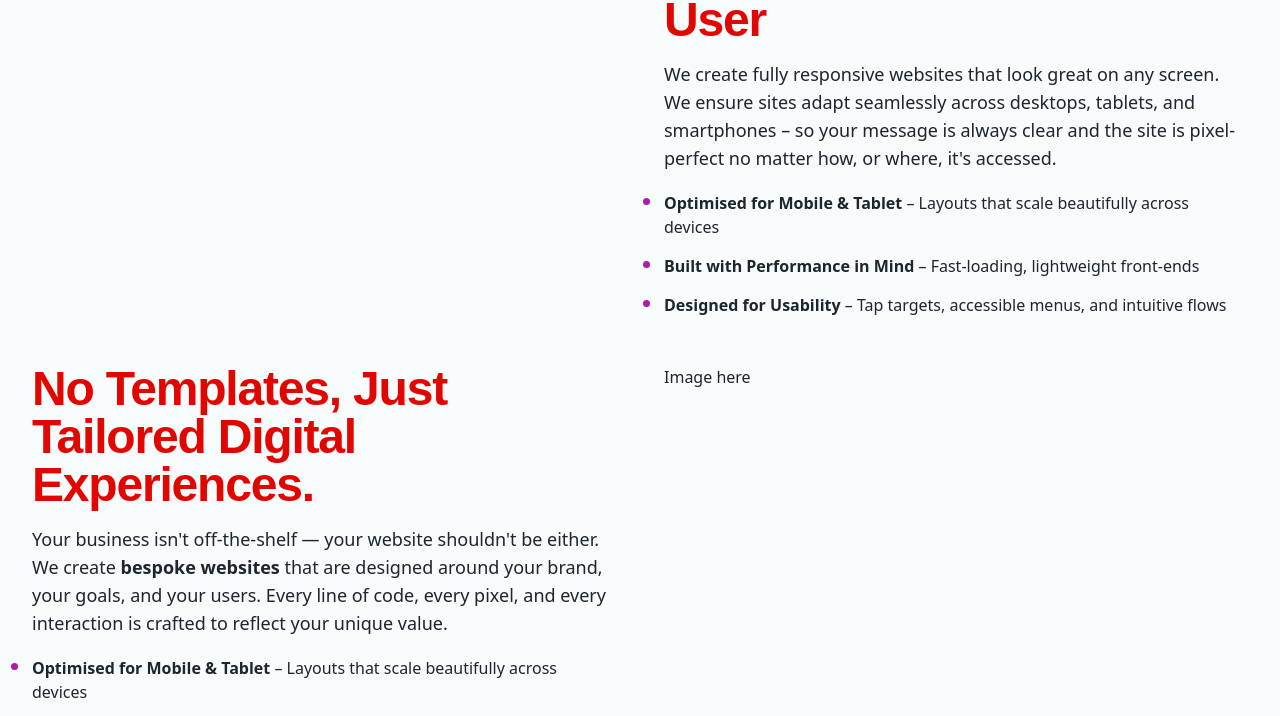
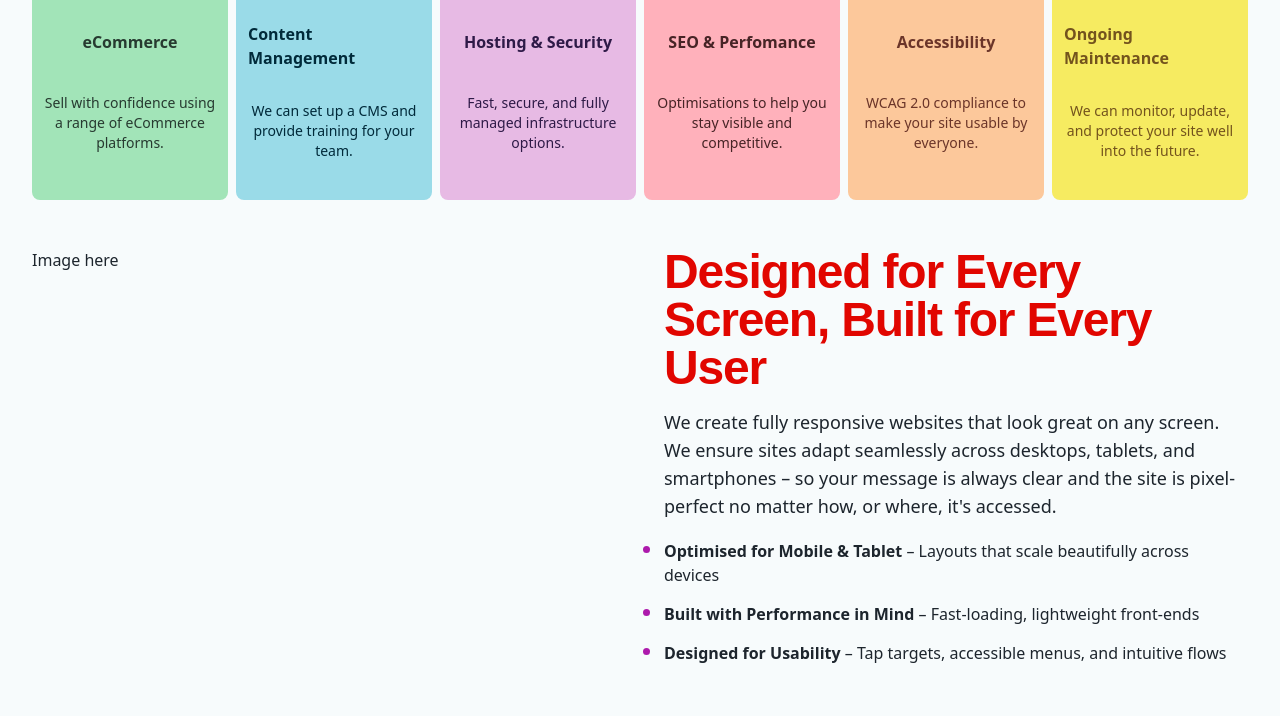
Before and after one commit to bigpixeldotcom/big-pixel-2025, a Next.js app: page /web in a window 1280 px wide. Shown: the part 1719-2435 px from the top of the page. Built offline with nearby package versions, Linux system fonts and the light colour scheme; a web font is replaced by a local one.

Commit message:
Updates and bits

```diff
--- a/src/app/digital/page.tsx
+++ b/src/app/digital/page.tsx
@@ -1,6 +1,77 @@
+import { Container } from '@/components/Container'
 import PageHeader from '@/components/PageHeader'
 import RootLayout from '@/components/RootLayout'
-import { faGearCode } from '@awesome.me/kit-89a9106b13/icons/classic/regular'
+import { VimeoPortfolio169 } from '@/components/VimeoPlayer'
+import {
+  faBalanceScale,
+  faFloppyDisk,
+  faGearCode,
+  faLayerPlus,
+  faRectangleHistory,
+  faShieldKeyhole,
+  faWebhook,
+} from '@awesome.me/kit-89a9106b13/icons/sharp/regular'
+import type { IconDefinition } from '@fortawesome/fontawesome-svg-core'
+import { FontAwesomeIcon } from '@fortawesome/react-fontawesome'
+
+interface Services {
+  id: number
+  title: string
+  description: string
+  icon: IconDefinition
+  colour: string
+  text: string
+}
+const services = [
+  {
+    id: 1,
+    title: 'Secure Authentication',
+    description: 'Role-based access, tokenized sessions, and encrypted logins.',
+    icon: faShieldKeyhole,
+    colour: 'bg-green-10',
+    text: 'text-green-100',
+  },
+  {
+    id: 2,
+    title: 'Data Compliance',
+    description: 'GDPR-aligned development practices and data handling.',
+    icon: faBalanceScale,
+    colour: 'bg-blue-10',
+    text: 'text-blue-100',
+  },
+  {
+    id: 3,
+    title: 'Scalable Infrastructure',
+    description: 'Cloud-native setups with performance and the future in mind.',
+    icon: faLayerPlus,
+    colour: 'bg-purple-10',
+    text: 'text-purple-100',
+  },
+  {
+    id: 4,
+    title: 'Backups & Monitoring',
+    description: 'Regular snapshots and backups, plus live system monitoring.',
+    icon: faFloppyDisk,
+    colour: 'bg-red-10',
+    text: 'text-red-100',
+  },
+  {
+    id: 5,
+    title: 'Built-in API Security',
+    description: 'API endpoints with validation, throttling, and key-based access.',
+    icon: faWebhook,
+    colour: 'bg-orange-10',
+    text: 'text-orange-100',
+  },
+  {
+    id: 6,
+    title: 'CMS Backends',
+    description: 'Custom or headless setups without bloat or unnecessary exposure.',
+    icon: faRectangleHistory,
+    colour: 'bg-yellow-10',
+    text: 'text-yellow-100',
+  },
+]
 
 export default function Digital() {
   return (
@@ -11,6 +82,36 @@ export default function Digital() {
         icon={faGearCode}
         colour="bg-blue-50"
       />
+      <Container>
+        <main className="my-12">
+          <div className="flex w-full flex-col gap-6 lg:gap-12">
+            <div className="flex">
+              <h1 className="bp-gradient bg-clip-text font-mono text-6xl leading-16 font-black text-transparent md:text-8xl md:leading-28 lg:text-9xl lg:leading-36">
+                Big data
+              </h1>
+            </div>
+            <p className="flex-grow text-lg font-medium text-grey-75 lg:text-3xl lg:leading-10">
+              A beautiful front end is only half the story.
+              <br />
+              We design and develop secure, scalable back-end systems that keep your data safe, your users protected,
+              and your site performing at its best.
+            </p>
+            <VimeoPortfolio169 videoId={1103832184} />
+            <h2 className="text-3xl font-bold text-grey-75">Key Digital Services We Offer</h2>
+            <div className="grid grid-cols-2 gap-2 md:grid-cols-3 lg:grid-cols-6">
+              {services.map((service: Services) => (
+                <div key={service.id} className={`aspect-square w-full rounded-lg p-3 ${service.colour}`}>
+                  <div className={`flex h-48 flex-col items-center justify-evenly gap-1 ${service.text}`}>
+                    <FontAwesomeIcon icon={service.icon} className="text-6xl" />
+                    <p className="font-semibold tracking-tight">{service.title}</p>
+                    <p className="text-center text-sm">{service.description}</p>
+                  </div>
+                </div>
+              ))}
+            </div>
+          </div>
+        </main>
+      </Container>
     </RootLayout>
   )
 }
--- a/src/app/web/page.tsx
+++ b/src/app/web/page.tsx
@@ -6,11 +6,11 @@ import {
   faCartShopping,
   faChartLineUp,
   faFolderTree,
-  faRectangleCode,
   faShieldKeyhole,
+  faSquareCode,
   faUniversalAccess,
   faWrench,
-} from '@awesome.me/kit-89a9106b13/icons/classic/regular'
+} from '@awesome.me/kit-89a9106b13/icons/sharp/regular'
 import type { IconDefinition } from '@fortawesome/fontawesome-svg-core'
 import { FontAwesomeIcon } from '@fortawesome/react-fontawesome'
 
@@ -79,7 +79,7 @@ export default function Web() {
       <PageHeader
         title="Web Design"
         subtitle="Websites, user interfaces, and user experience"
-        icon={faRectangleCode}
+        icon={faSquareCode}
         colour="bg-green-50"
       />
       <Container>
@@ -96,12 +96,24 @@ export default function Web() {
               development, that website will need to be fast, accessible, easy to navigate, and impactful.
             </p>
             <ScrollingSite />
+            <h2 className="text-3xl font-bold text-grey-75">Key Web Design Services We Offer</h2>
+            <div className="grid grid-cols-2 gap-2 md:grid-cols-3 lg:grid-cols-6">
+              {services.map((service: Services) => (
+                <div key={service.id} className={`aspect-square w-full rounded-lg p-3 ${service.colour}`}>
+                  <div className={`flex h-48 flex-col items-center justify-evenly gap-1 ${service.text}`}>
+                    <FontAwesomeIcon icon={service.icon} fixedWidth className="text-6xl" />
+                    <p className="font-semibold">{service.title}</p>
+                    <p className="text-center text-sm">{service.description}</p>
+                  </div>
+                </div>
+              ))}
+            </div>
             <div className="grid grid-cols-2 gap-6 lg:gap-12">
               <div className="order-1 col-span-full lg:col-span-1">Image here</div>
               <div className="order-2 col-span-full lg:col-span-1">
-                <h2 className="font-mono text-5xl font-extrabold tracking-tight text-red-50">
+                <h3 className="font-mono text-5xl font-extrabold tracking-tight text-red-50">
                   Designed for Every Screen, Built for Every User
-                </h2>
+                </h3>
                 <p className="mt-4 text-grey-100 lg:text-lg">
                   We create fully responsive websites that look great on any screen. We ensure sites adapt seamlessly
                   across desktops, tablets, and smartphones &ndash; so your message is always clear and the site is
@@ -123,9 +135,9 @@ export default function Web() {
                 </ul>
               </div>
               <div className="order-4 col-span-full lg:order-3 lg:col-span-1">
-                <h2 className="font-mono text-5xl font-extrabold tracking-tight text-red-50">
+                <h3 className="font-mono text-5xl font-extrabold tracking-tight text-red-50">
                   No Templates, Just Tailored Digital Experiences.
-                </h2>
+                </h3>
                 <p className="mt-4 text-grey-100 lg:text-lg">
                   Your business isn&apos;t off-the-shelf &mdash; your website shouldn&apos;t be either. We create{' '}
                   <strong>bespoke websites</strong> that are designed around your brand, your goals, and your users.
@@ -133,24 +145,24 @@ export default function Web() {
                 </p>
                 <ul className="mt-4 list-disc space-y-3 marker:text-xl marker:text-purple-50">
                   <li>
-                    <span className="font-semibold">Optimised for Mobile &amp; Tablet </span>
-                    &ndash; Layouts that scale beautifully across devices
+                    <span className="font-semibold">Fully Tailored Design </span>
+                    &ndash; No templates or pre-built themes
                   </li>
                   <li>
-                    <span className="font-semibold">Built with Performance in Mind </span>
-                    &ndash; Fast-loading, lightweight front-ends
+                    <span className="font-semibold">Custom Features &amp; Integrations </span>
+                    &ndash; From booking systems to CRM connections
                   </li>
                   <li>
-                    <span className="font-semibold">Designed for Usability </span>
-                    &ndash; Tap targets, accessible menus, and intuitive flows
+                    <span className="font-semibold">Scalable Architecture </span>
+                    &ndash; Built to grow with your business
                   </li>
                 </ul>
               </div>
               <div className="order-3 col-span-full lg:order-4 lg:col-span-1">Image here</div>
             </div>
-            <h2 className="font-mono text-5xl font-extrabold tracking-tight text-red-50 lg:mt-12">
+            <h3 className="font-mono text-5xl font-extrabold tracking-tight text-red-50 lg:mt-12">
               Built to Grow With You
-            </h2>
+            </h3>
             <p className="-mt-6 text-grey-800 lg:text-lg">
               Whether you&apos;re launching your first site or managing a complex digital ecosystem, we&apos;re here for
               the long haul.
@@ -158,18 +170,6 @@ export default function Web() {
               From eCommerce platforms to ongoing maintenance, content updates to performance audits &mdash; we provide
               the support you need to keep your site running smoothly and evolving with your goals.
             </p>
-            <h3 className="text-3xl font-bold text-grey-75">Key Web Design Services We Offer</h3>
-            <div className="grid grid-cols-2 gap-2 md:grid-cols-3 lg:grid-cols-6">
-              {services.map((service: Services) => (
-                <div key={service.id} className={`aspect-square w-full rounded-lg p-3 ${service.colour}`}>
-                  <div className={`flex h-48 flex-col items-center justify-evenly gap-1 ${service.text}`}>
-                    <FontAwesomeIcon icon={service.icon} fixedWidth className="text-6xl" />
-                    <p className="font-semibold">{service.title}</p>
-                    <p className="text-center text-sm">{service.description}</p>
-                  </div>
-                </div>
-              ))}
-            </div>
           </div>
         </main>
       </Container>
--- a/src/components/Header.tsx
+++ b/src/components/Header.tsx
@@ -1,6 +1,6 @@
 'use client'
 
-import { faBars, faXmark } from '@awesome.me/kit-89a9106b13/icons/classic/regular'
+import { faBars, faXmark } from '@awesome.me/kit-89a9106b13/icons/sharp/regular'
 import { FontAwesomeIcon } from '@fortawesome/react-fontawesome'
 import { motion, Variants } from 'motion/react'
 import Link from 'next/link'
--- /dev/null
+++ b/src/components/VimeoPlayer.tsx
@@ -0,0 +1,63 @@
+'use client'
+
+import Player from '@vimeo/player'
+import type React from 'react'
+import { useEffect, useRef } from 'react'
+
+interface VimeoBackgroundProps {
+  videoId: number
+  autoplay?: boolean
+  loop?: boolean
+  muted?: boolean
+}
+
+export const VimeoPortfolio169: React.FC<VimeoBackgroundProps> = ({ videoId, autoplay, loop, muted }) => {
+  const containerRef = useRef<HTMLDivElement>(null)
+
+  useEffect(() => {
+    if (!containerRef.current) return
+
+    const vimeoPlayer = new Player(containerRef.current, {
+      id: videoId,
+      background: true,
+      autoplay,
+      loop,
+      muted,
+      controls: false,
+      autopause: false,
+      responsive: true,
+    })
+
+    vimeoPlayer.setVolume(0)
+
+    const resizeVideo = () => {
+      if (!containerRef.current) return
+      const windowWidth = window.innerWidth
+      const aspectRatio = 16 / 9
+      let videoWidth = 0
+      let videoHeight = 0
+
+      if (windowWidth >= 1280) {
+        videoWidth = 1152
+        videoHeight = videoWidth / aspectRatio
+      } else {
+        videoWidth = windowWidth - 72
+        videoHeight = videoWidth / aspectRatio
+      }
+      containerRef.current.style.width = `${videoWidth}px`
+      containerRef.current.style.height = `${videoHeight}px`
+      containerRef.current.style.objectFit = 'cover'
+      containerRef.current.style.overflow = 'hidden'
+    }
+
+    resizeVideo()
+
+    window.addEventListener('resize', resizeVideo)
+
+    return () => {
+      window.removeEventListener('resize', resizeVideo)
+    }
+  }, [videoId, autoplay, loop, muted])
+
+  return <div ref={containerRef} className="w-full overflow-hidden" />
+}
--- a/src/lib/navigation.ts
+++ b/src/lib/navigation.ts
@@ -3,8 +3,8 @@ import {
   faGearCode,
   faNewspaper,
   faPaintbrushPencil,
-  faRectangleCode,
-} from '@awesome.me/kit-89a9106b13/icons/classic/regular'
+  faSquareCode,
+} from '@awesome.me/kit-89a9106b13/icons/sharp/regular'
 import type { IconDefinition } from '@fortawesome/fontawesome-svg-core'
 
 interface NavProps {
@@ -21,14 +21,14 @@ interface NavProps {
 export const navigation: NavProps[] = [
   {
     id: 0,
-    icon: faRectangleCode,
+    icon: faSquareCode,
     background: 'bg-green-50',
     hover: 'hover:bg-green-75',
     text: 'text-white',
     name: 'Web Design',
     value: '/web',
     description:
-      'Lorem ipsum dolor sit amet consectetur adipiscing elit. Sit amet consectetur adipiscing elit quisque faucibus ex. Adipiscing elit quisque faucibus ex sapien vitae pellentesque.',
+      "Whatever you're doing — selling, creating, building, or collaborating — it's almost certain you'll need a website to go with it.",
   },
   {
     id: 1,
@@ -39,7 +39,7 @@ export const navigation: NavProps[] = [
     name: 'Digital Development',
     value: '/digital',
     description:
-      'Lorem ipsum dolor sit amet consectetur adipiscing elit. Sit amet consectetur adipiscing elit quisque faucibus ex. Adipiscing elit quisque faucibus ex sapien vitae pellentesque.',
+      'We design and develop secure, scalable back-end systems that keep your data safe, and your site performing at its best.',
   },
   {
     id: 2,
```
Also changed, not shown: package.json (+26 -25 lines), 1 other file (tests, documents, lock files or other folders).
